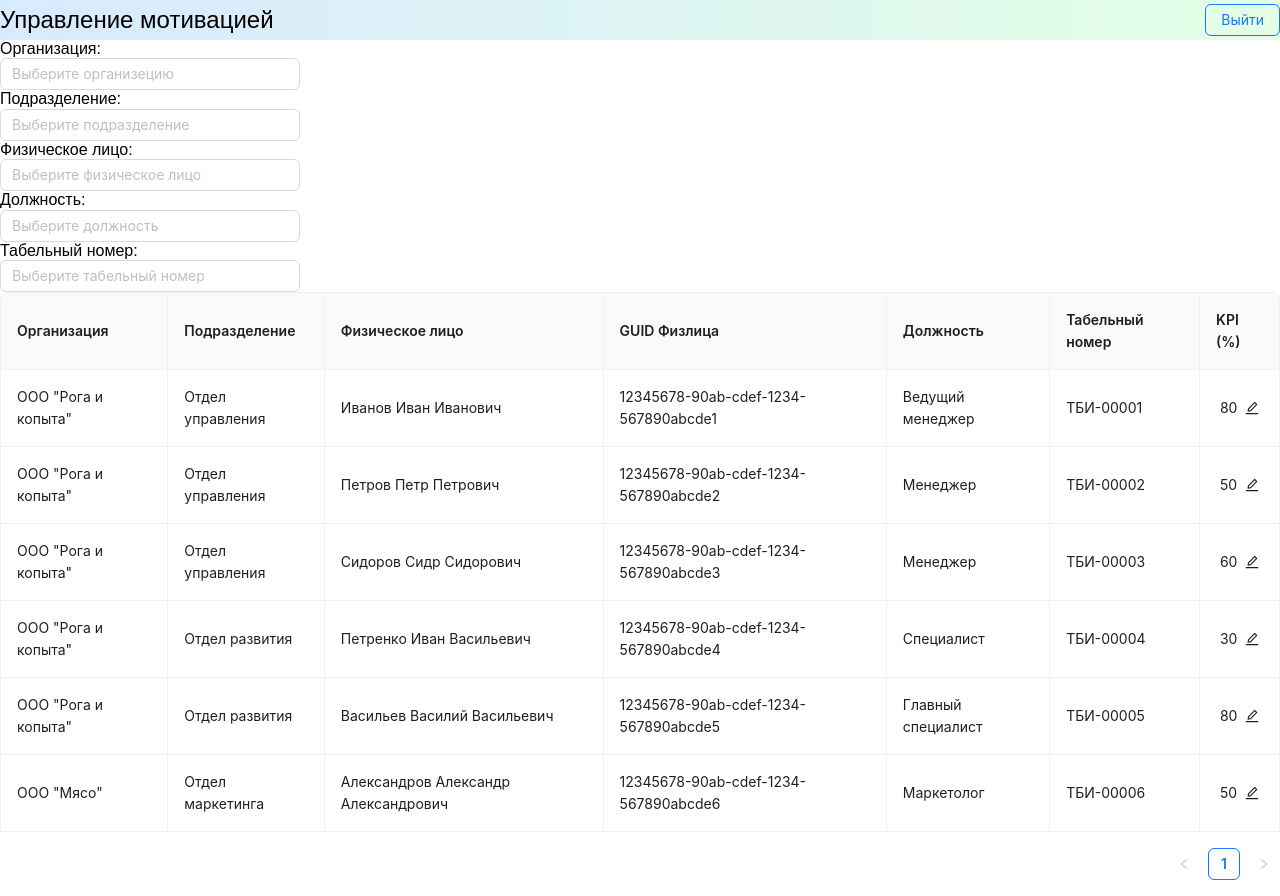
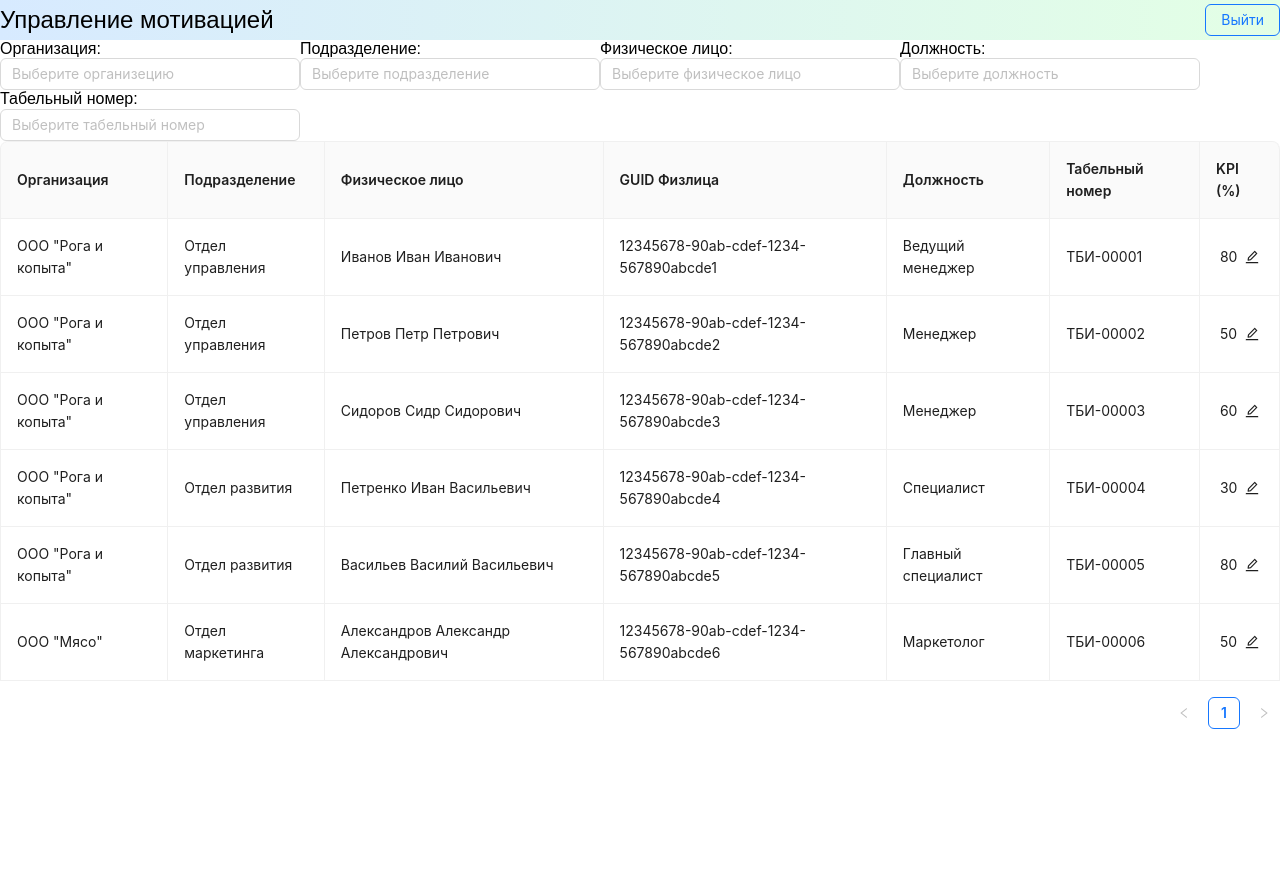
Before and after one commit to natalia-nuikina/Motivation, a Vue app: page / in a window 1280 px wide. After the commit the page ends 800 px from the top, so only its background shows below. Built offline with nearby package versions, Linux system fonts and the light colour scheme.

Commit message:
filters - flexbox

```diff
--- a/src/components/TheMotivation.vue
+++ b/src/components/TheMotivation.vue
@@ -184,4 +184,14 @@ header {
 .editable-cell-icon:hover {
     color: #108ee9;
   }
+
+.filters {
+  display: flex;
+  flex-wrap: wrap;
+}
+.wrapper {
+  height: 100vh;
+  display: flex;
+  flex-direction: column;
+}
 </style>
```
